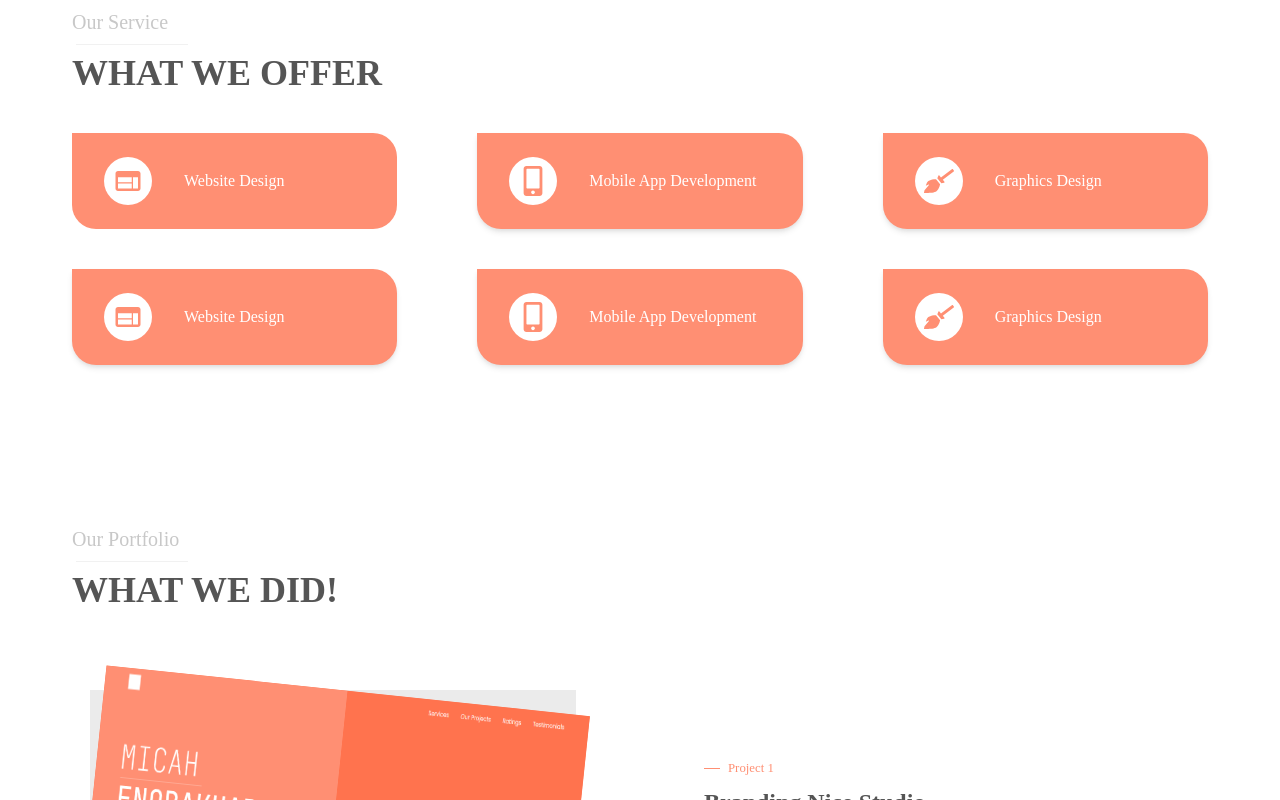
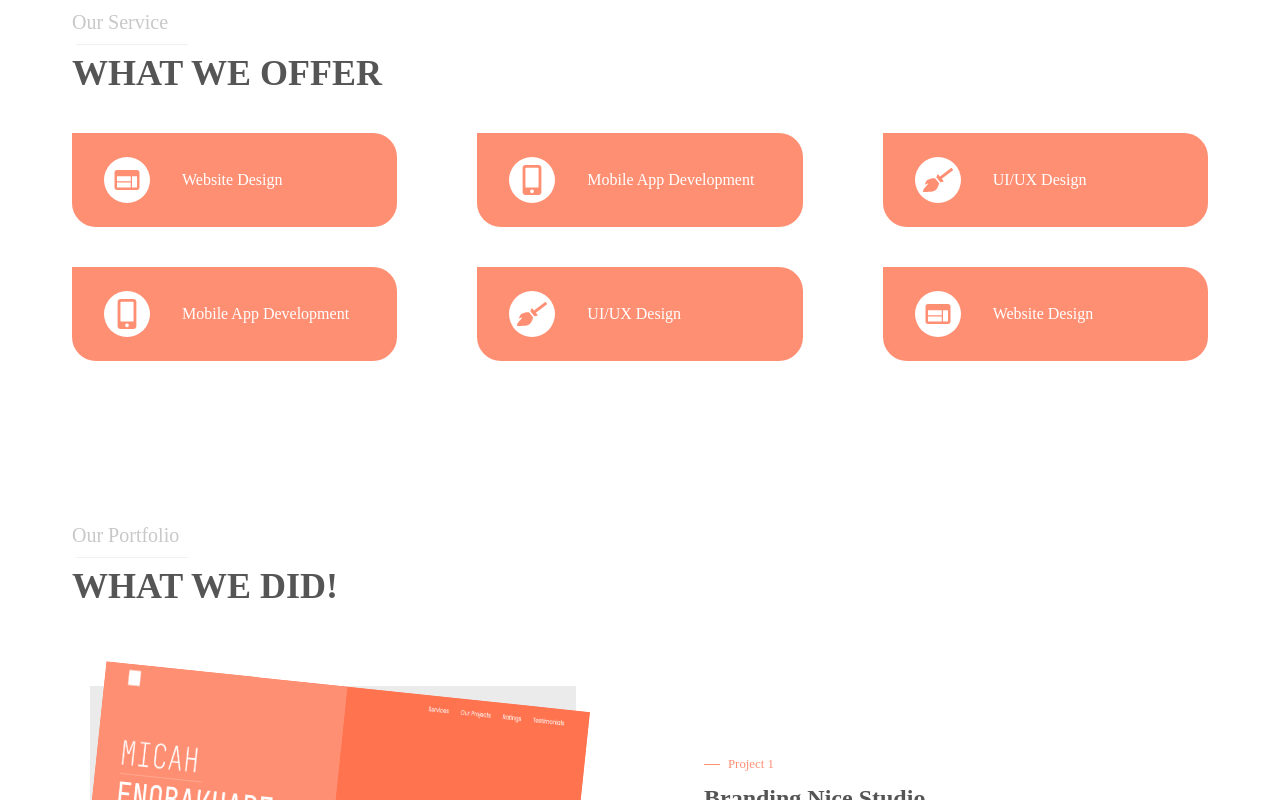
Before and after one commit to mykaenobs/myportfolio, a Next.js app: page / in a window 1280 px wide. Shown: the part 1040-1840 px from the top of the page. Built offline with nearby package versions, Linux system fonts and the light colour scheme.

Commit message:
worked on the testimonials

```diff
--- a/components/navbar.js
+++ b/components/navbar.js
@@ -10,10 +10,10 @@ const Navbar = () => {
     <nav className="max-w-container mr-auto ml-auto flex justify-between items-center pt-4 pb-4 text-sm">
       <h1><Link href="/"><a href="" className="block h-8 w-8 bg-white"></a></Link></h1>
       <div className={"bg-white w-1/2 h-full gap-8 text-red-100  transition-all " + ((nav) ? "left-0": "-left-1/2") + " font-normal z-10 md:font-light absolute top-0 pt-8 md:p-0 md:bg-opacity-0 md:items-center md:w-full md:h-0 md:text-white md:flex md:justify-end md:relative md:left-0"}>
-        <Link href="#"><a className="flex items-center gap-4 p-5 pl-8 md:p-0 md:inline-block"><span className="w-2 h-2 rounded-full bg-red-100 "></span>Services</a></Link>
+        <Link href="/#services"><a className="flex items-center gap-4 p-5 pl-8 md:p-0 md:inline-block"><span className="w-2 h-2 rounded-full bg-red-100 "></span>Services</a></Link>
         <Link href="/projects"><a className="flex items-center gap-4 p-5 pl-8 md:p-0 md:inline-block"><span className="w-2 h-2 rounded-full bg-red-100 "></span>Our Projects</a></Link>
-        <Link href="#"><a className="flex items-center gap-4 p-5 pl-8 md:p-0 md:inline-block"><span className="w-2 h-2 rounded-full bg-red-100 "></span>Stats</a></Link>
-        <Link href="#"><a className="flex items-center gap-4 p-5 pl-8 md:p-0 md:inline-block"><span className="w-2 h-2 rounded-full bg-red-100 "></span>Testimonials</a></Link>
+        <Link href="/#stats"><a className="flex items-center gap-4 p-5 pl-8 md:p-0 md:inline-block"><span className="w-2 h-2 rounded-full bg-red-100 "></span>Stats</a></Link>
+        <Link href="/#testimonials"><a className="flex items-center gap-4 p-5 pl-8 md:p-0 md:inline-block"><span className="w-2 h-2 rounded-full bg-red-100 "></span>Testimonials</a></Link>
         <Link href="/contact"><a className="flex items-center gap-4 p-5 pl-8 md:p-0 md:inline-block"><span className="w-2 h-2 rounded-full bg-red-100 "></span>Get In Touch</a></Link>
       </div>
       <div className="md:hidden">
--- /dev/null
+++ b/components/service.js
@@ -0,0 +1,13 @@
+
+const Service = ({ title, children }) => {
+  return (
+    <div className="bg-red-100 flex items-center gap-8 p-6 pr-8 pl-8 rounded-3xl rounded-tl-none">
+      <span className="inline-flex items-center justify-center text-3xl rounded-full bg-white text-red-100 p-2">
+        {children}
+      </span>
+      <p className="whitespace-nowrap">{title}</p>
+    </div>
+  );
+}
+
+export  default Service;
--- a/components/services.js
+++ b/components/services.js
@@ -1,45 +1,28 @@
 import { MdWeb } from "react-icons/md";
 import { FaMobileAlt, FaBroom } from "react-icons/fa";
+import Service from "./service";
 
 const Services = () => {
   return (
     <section className="pr-8 pl-8 mt-10 grid grid-cols-1 gap-x-20 gap-y-10 text-white font-light md:max-w-container md:mr-auto md:ml-auto md:grid-cols-2 lg:grid-cols-3">
-      <div className="bg-red-100 flex items-center gap-8 p-6 pr-8 pl-8 rounded-3xl rounded-tl-none">
-        <span className="inline-flex items-center justify-center text-3xl w-12 h-12 rounded-full bg-white text-red-100">
-          <MdWeb />
-        </span>
-        <p>Website Design</p>
-      </div>
-      <div className="bg-red-100 flex items-center gap-8 p-6 pr-8 pl-8 rounded-3xl rounded-tl-none shadow-md">
-        <span className="inline-flex items-center justify-center text-3xl w-12 h-12 rounded-full bg-white text-red-100">
-          <FaMobileAlt />
-        </span>
-        <p>Mobile App Development</p>
-      </div>
-      <div className="bg-red-100 flex items-center gap-8 p-6 pr-8 pl-8 rounded-3xl rounded-tl-none shadow-md">
-        <span className="inline-flex items-center justify-center text-3xl w-12 h-12 rounded-full bg-white text-red-100">
-          <FaBroom />
-        </span>
-        <p>Graphics Design</p>
-      </div>
-      <div className="bg-red-100 flex items-center gap-8 p-6 pr-8 pl-8 rounded-3xl rounded-tl-none shadow-md">
-        <span className="inline-flex items-center justify-center text-3xl w-12 h-12 rounded-full bg-white text-red-100">
-          <MdWeb />
-        </span>
-        <p>Website Design</p>
-      </div>
-      <div className="bg-red-100 flex items-center gap-8 p-6 pr-8 pl-8 rounded-3xl rounded-tl-none shadow-md">
-        <span className="inline-flex items-center justify-center text-3xl w-12 h-12 rounded-full bg-white text-red-100">
-          <FaMobileAlt />
-        </span>
-        <p>Mobile App Development</p>
-      </div>
-      <div className="bg-red-100 flex items-center gap-8 p-6 pr-8 pl-8 rounded-3xl rounded-tl-none shadow-md">
-        <span className="inline-flex items-center justify-center text-3xl w-12 h-12 rounded-full bg-white text-red-100">
-          <FaBroom />
-        </span>
-        <p>Graphics Design</p>
-      </div>
+      <Service title="Website Design">
+        <MdWeb />
+      </Service>
+      <Service title="Mobile App Development">
+        <FaMobileAlt />
+      </Service>
+      <Service title="UI/UX Design">
+        <FaBroom />
+      </Service>
+      <Service title="Mobile App Development">
+        <FaMobileAlt />
+      </Service>
+      <Service title="UI/UX Design">
+        <FaBroom />
+      </Service>
+      <Service title="Website Design">
+        <MdWeb />
+      </Service>
     </section>
   );
 }
--- /dev/null
+++ b/components/testimonial.js
@@ -0,0 +1,18 @@
+import Image from "next/image";
+
+const Testimonial = ({ desc, name, pos, num }) => {
+  return (
+    <div className="bg-white rounded-xl border-2 border-red-100 border-opacity-30 p-8 relative z-50 flex items-center gap-x-8">
+      <span className="block min-w-testy h-16 bg-grey-100 rounded-full overflow-hidden relative">
+        <Image src={"https://i.pravatar.cc/150?img=" + num} alt="Project one" layout="responsive" height={140} width={140} />
+      </span>
+      <div className="">
+        <strong className="block text-red-200 text-sm font-medium">{name}</strong>
+        <small className="text-grey-200 ">{pos}</small>
+        <p className="text-sm mt-4 text-grey-900 font-normal">{desc}</p>
+      </div>
+    </div>
+  );
+}
+
+export  default Testimonial;
--- a/components/title.js
+++ b/components/title.js
@@ -1,7 +1,7 @@
-const Title = ({ subTitle, title }) => {
+const Title = ({ subTitle, title, section }) => {
   return (
     <hgroup className="max-w-container mr-auto ml-auto mt-40 pl-8 pr-8">
-      <h6 className="text-grey-200 font-extralight capitalize text-xl">{subTitle}</h6>
+      <h6 className="text-grey-200 font-extralight capitalize text-xl"> <a id={section}>{subTitle}</a></h6>
       <hr className="border-grey-200 w-28 mt-2 mb-2 ml-1 border-opacity-25" />
       <h1 className="uppercase text-grey-900 text-4xl font-semibold">{title}</h1>
     </hgroup>
--- a/next.config.js
+++ b/next.config.js
@@ -1,5 +1,5 @@
 module.exports = {
   images: {
-    domains: ["unsplash.com"]
+    domains: ["i.pravatar.cc"]
   }
 }
--- a/pages/index.js
+++ b/pages/index.js
@@ -11,7 +11,7 @@ const HomePage = () => {
   return (
     <Layout>
       <Mini />
-      <Title subTitle="Our service" title="What we offer" />
+      <Title subTitle="Our service" title="What we offer" section="services" />
       <Services />
       <Title subTitle="Our portfolio" title="What we did!" />
       <Portfolios more={true}>
@@ -19,7 +19,7 @@ const HomePage = () => {
         <Portfolio reversed="flex-row-reverse" />
         <Portfolio reversed="flex-row" />
       </Portfolios>
-      <Title subTitle="Our statists" title="What our statists say!" />
+      <Title subTitle="Our statists" title="What our statists say!" section="stats" />
       <Statists />
       <Testimonials />
     </Layout>
--- a/styles/globals.css
+++ b/styles/globals.css
@@ -1,3 +1,10 @@
 @tailwind base;
 @tailwind components;
 @tailwind utilities;
+
+@layer base {
+  body, html {
+    scroll-margin-top: 20px;
+    scroll-behavior: smooth;
+  }
+}
--- a/tailwind.config.js
+++ b/tailwind.config.js
@@ -33,15 +33,19 @@ module.exports = {
       }
     },
     maxWidth: {
-      'container': '1200px',
-      'wrapper': '1100px',
-      'head': '346px',
-      'text': '434px'
+      container: '1200px',
+      wrapper: '1100px',
+      head: '346px',
+      text: '434px'
+    },
+    minWidth: {
+      testy: '4rem'
     }
   },
   variants: {
     extend: {
       flexDirection: ['even', 'odd'],
+      block: ['after']
     },
   },
   plugins: [],
```
Also changed, not shown: components/testimonials.js (+7 -17 lines).
